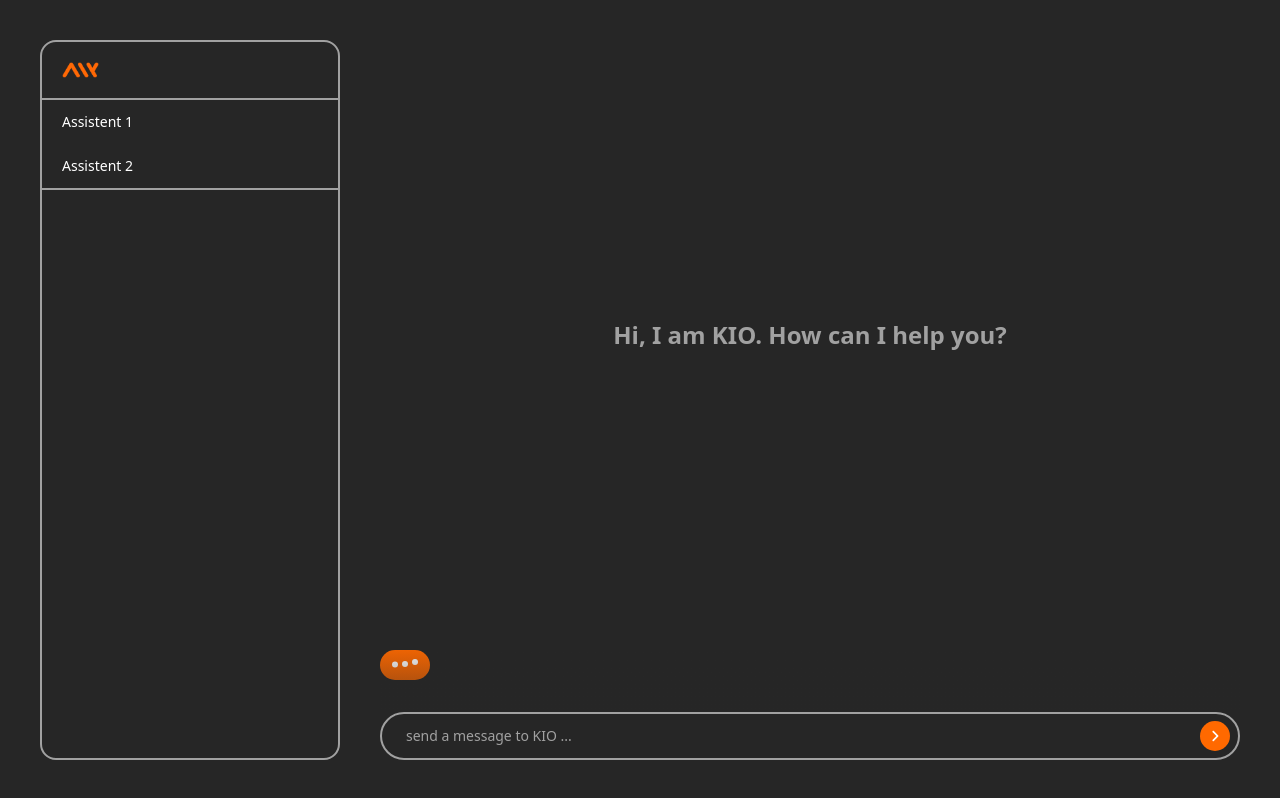
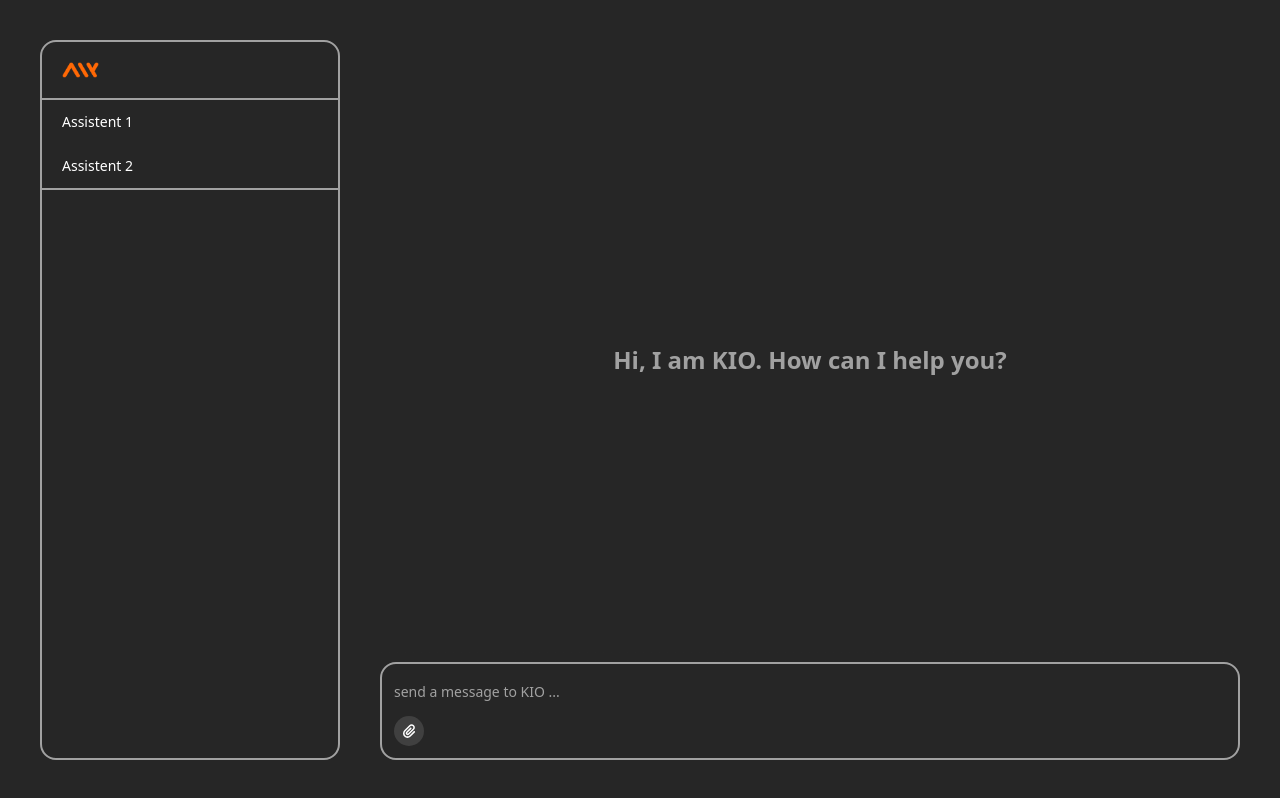
Before and after one commit to dvdkng/KIO, a React (Vite) app: page / in a window 1280 px wide. Built offline with nearby package versions, Linux system fonts and the light colour scheme; data requests are answered from the project's data file.

Commit message:
Prompt: Add Images

```diff
--- a/src/components/Massages.jsx
+++ b/src/components/Massages.jsx
@@ -2,10 +2,8 @@ import React, { useEffect, useState } from "react";
 import { AnimatePresence, motion } from "framer-motion";
 import { subscribe } from "../helper/event";
 
-import blurry from "../assets/bg-blurry.svg";
-
 const Messages = () => {
-  const [KIOWriting, setKIOWriting] = useState(true);
+  const [KIOWriting, setKIOWriting] = useState(false);
   const [messages, setMessages] = useState([]);
 
   useEffect(() => {
@@ -30,7 +28,7 @@ const Messages = () => {
           messages.map((message, i) => {
             const styles = {
               user: "self-end ml-[100px] bg-neutral-700",
-              kio: "self-start bg-orange-600 mr-[100px]",
+              kio: "self-start bg-orange-500 mr-[100px]",
             };
 
             const style = styles[message.sender];
--- a/src/components/Prompt.jsx
+++ b/src/components/Prompt.jsx
@@ -1,41 +1,140 @@
-// eslint-disable-next-line no-unused-vars
-import React, { useState } from "react";
-import { FaAngleRight } from "react-icons/fa6";
+import React, { useEffect, useRef, useState } from "react";
+import { FaAngleRight, FaPaperclip, FaRegTrashCan } from "react-icons/fa6";
+import { AnimatePresence, motion } from "framer-motion";
 
 const Prompt = () => {
   const [prompt, setPrompt] = useState("");
+  const [image, setImage] = useState(null);
+  const textareaRef = useRef(null);
+  const imageInputRef = useRef(null);
+
+  useEffect(() => {
+    if (textareaRef.current) {
+      textareaRef.current.style.height = "auto";
+      textareaRef.current.style.height = `${textareaRef.current.scrollHeight}px`;
+    }
+  }, [prompt]);
+
+  const handleKeyDown = (e) => {
+    if (e.shiftKey && e.key === "Enter") {
+      e.preventDefault();
+      handleSubmit();
+    }
+  };
 
   const handleSubmit = (e) => {
-    e.preventDefault();
+    if (e) e.preventDefault();
     console.log("prompt: ", prompt);
+    if (image) {
+      console.log("image: ", image);
+    }
+    setPrompt("");
+    setImage(null);
+  };
 
-    setPrompt("");
+  const handleAddImage = () => {
+    imageInputRef.current.click();
+  };
+
+  const handleImageChange = (e) => {
+    const file = e.target.files[0];
+    if (file) {
+      const reader = new FileReader();
+      reader.onloadend = () => {
+        setImage(reader.result);
+      };
+      reader.readAsDataURL(file);
+    }
+  };
+
+  const handleRemoveImage = () => {
+    setImage(null);
+    imageInputRef.current.value = null;
   };
 
   return (
     <>
       <div className="bg-linear-0 from-neutral-800 to-transparent w-full h-30 absolute bottom-0 pointer-events-none" />
-      <div className="absolute w-full bottom-0 bg-neutral-800">
-        <form
-          onSubmit={handleSubmit}
-          className=" bg-neutral-800 flex items-center w-full rounded-full border-2 border-neutral-400"
-        >
-          <input
+      <div className="absolute w-full bottom-0 bg-neutral-800 rounded-2xl border-2 border-neutral-400 p-3 flex flex-col gap-2">
+        {image && (
+          <div className="relative w-12 h-12 overflow-hidden rounded-md bg-neutral-700 group">
+            <img
+              src={image}
+              alt="Image Preview"
+              className="w-full h-full object-contain"
+            />
+            <button
+              onClick={handleRemoveImage}
+              className="absolute top-0.5 right-0.5 bg-neutral-800 rounded-full p-1 cursor-pointer group-hover:opacity-100 opacity-0 duration-100"
+            >
+              <FaRegTrashCan size={8} />
+            </button>
+          </div>
+        )}
+
+        <form onSubmit={handleSubmit} className="flex w-full">
+          <textarea
+            rows={1}
+            onKeyDown={handleKeyDown}
+            ref={textareaRef}
             placeholder="send a message to KIO ..."
             value={prompt}
-            onInput={(e) => {
-              setPrompt(e.target.value);
-            }}
-            className="py-3 pl-6 pr-3 outline-none w-full placeholder:text-neutral-400"
+            onInput={(e) => setPrompt(e.target.value)}
+            className="pr-3 py-1.5 outline-none w-full placeholder:text-neutral-400 resize-none"
             type="text"
           />
-          <button className="mx-2 bg-orange-500 p-2 rounded-full cursor-pointer">
-            <FaAngleRight />
+          <AnimatePresence>
+            {prompt.length > 0 && (
+              <motion.button
+                initial={{ opacity: 0, y: 10 }}
+                animate={{ opacity: 1, y: 0 }}
+                exit={{ opacity: 0, y: 10 }}
+                transition={{ duration: 0.3 }}
+                type="submit"
+                className="bg-orange-500 p-2 rounded-full h-full cursor-pointer"
+              >
+                <FaAngleRight />
+              </motion.button>
+            )}
+          </AnimatePresence>
+        </form>
+
+        <div className="flex justify-between items-center">
+          <button
+            onClick={handleAddImage}
+            className="p-2 bg-neutral-700 rounded-full cursor-pointer"
+          >
+            <FaPaperclip />
           </button>
-        </form>
+          <input
+            ref={imageInputRef}
+            id="image-input"
+            type="file"
+            accept="image/*"
+            onChange={handleImageChange}
+            style={{ display: "none" }}
+          />
+          <AnimatePresence>
+            {prompt.length > 0 && (
+              <motion.span
+                initial={{ opacity: 0 }}
+                animate={{ opacity: 1 }}
+                exit={{ opacity: 0 }}
+                transition={{ duration: 0.3 }}
+                className="font-mono text-neutral-400"
+              >
+                <Key>Shift</Key> + <Key>Enter</Key> to submit
+              </motion.span>
+            )}
+          </AnimatePresence>
+        </div>
       </div>
     </>
   );
 };
 
+const Key = ({ children }) => {
+  return <span className="bg-neutral-700 px-2 py-1 rounded">{children}</span>;
+};
+
 export default Prompt;
```
